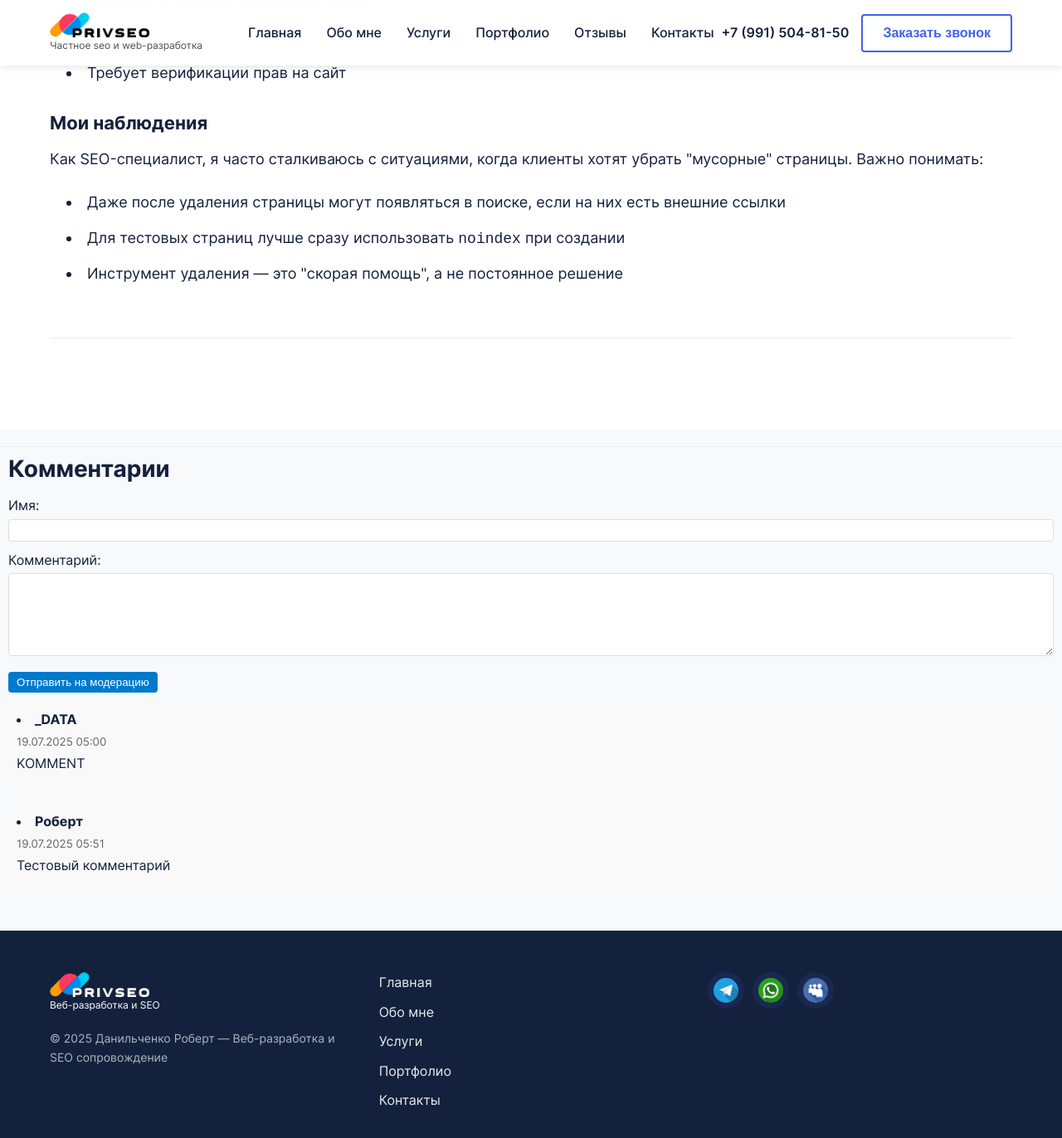
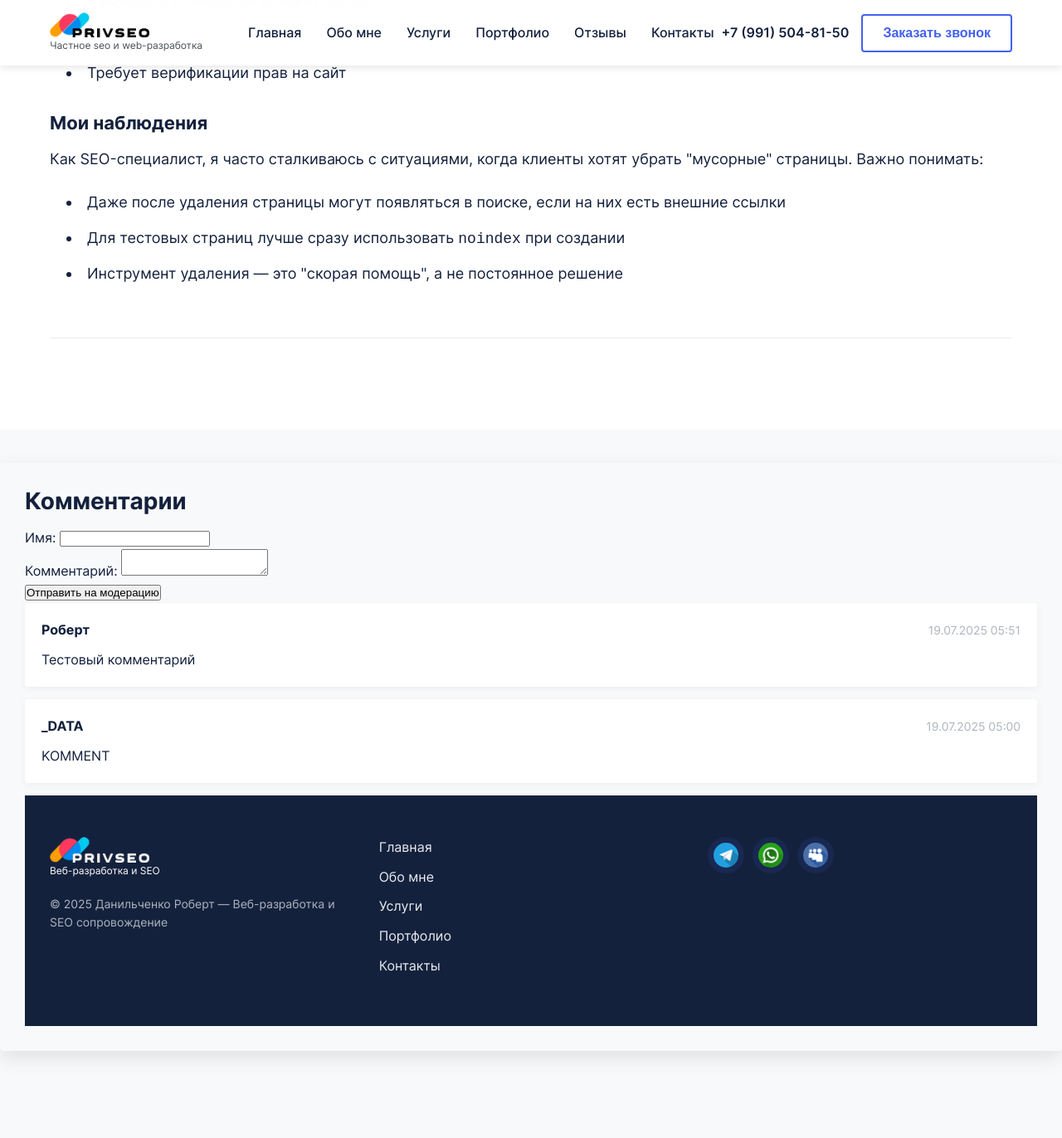
Before and after one commit to PrivateSeo/privateseo.github.io, a Jekyll site: the page built from _posts/news/2025-07-18-kak-udalit-stranitsy-iz-google--instruktsiya-ot-dzhona-myullera.md, in a window 1280 px wide and 1400 px high, scrolled down 1595 px. Shown: the top 1372 px of the window at 83% size. Built offline with Jekyll 4.4.1, drawn with Linux system fonts in a browser that asks for light colours; after the commit the page ends 2902 px from its top, so only the background shows below that.

Commit message:
оформление комментариев

```diff
--- a/_includes/comments.html
+++ b/_includes/comments.html
@@ -1,5 +1,5 @@
 
-<div id="comments-section">
+<div id="comments-section" itemscope itemtype="http://schema.org/UserComments">
     <h3>Комментарии</h3>
 
     <form id="comment-form">
@@ -15,24 +15,31 @@
         <button type="submit">Отправить на модерацию</button>
     </form>
 
-    <div id="comments-list">
-        <!-- Комментарии будут загружены здесь -->
-    </div>
-
   {% assign news_comments = site.data.comments[page.news_id] %}
   {% assign approved_comments = news_comments | where: "status", "approved" %}
+	 <div class="comments-list-wrapper">
 
   {% if approved_comments and approved_comments.size > 0 %}
-    <ul class="comments-list">
+
+
+
+
+
+    <ul class="comments-list" style="display: flex; flex-flow: column-reverse;">
       {% for comment in approved_comments %}
-        <li class="comment">
-          <strong>{{ comment.author }}</strong>
-          <small>{{ comment.date | date: "%d.%m.%Y %H:%M" }}</small>
-          <p>{{ comment.text }}</p>
+        <li class="comment" itemprop="comment" itemscope itemtype="http://schema.org/Comment">
+			<div class="comment-header">
+				<strong class="comment-author" itemprop="author">{{ comment.author }}</strong>
+				<time class="comment-date" itemprop="dateCreated" datetime="{{ comment.date | date: "%d.%m.%Y %H:%M" }}">{{ comment.date | date: "%d.%m.%Y %H:%M" }}</time>
+			</div>
+			<div class="comment-content" itemprop="text">
+				<p>{{ comment.text }}</p>
+			</div>
         </li>
       {% endfor %}
     </ul>
   {% else %}
+    </div>
     <p>Комментариев пока нет. Будьте первым!</p>
   {% endif %}
 
@@ -144,54 +151,120 @@ async function submitComment(comment) {
 
 <style>
 #comments-section {
-    margin: 2rem 0;
+    margin: 4rem 0;
+    padding: 3rem;
+    background-color: var(--light-color);
+    border-radius: var(--border-radius);
+    box-shadow: var(--box-shadow);
+}
+
+.comment-form {
+    margin-bottom: 3rem;
+    padding: 2rem;
+    background-color: white;
+    border-radius: var(--border-radius);
+}
+
+.form-group {
+    margin-bottom: 1.5rem;
+}
+
+.form-label {
+    display: block;
+    margin-bottom: 0.5rem;
+    font-weight: 500;
+    color: var(--dark-color);
+}
+
+.form-input,
+.form-textarea {
+    width: 100%;
     padding: 1rem;
-    border-top: 1px solid #eee;
+    border: 1px solid var(--gray-light);
+    border-radius: var(--border-radius);
+    font-family: 'Inter', sans-serif;
+    font-size: 1.6rem;
+    transition: var(--transition);
+}
+
+.form-input:focus,
+.form-textarea:focus {
+    outline: none;
+    border-color: var(--primary-color);
+    box-shadow: 0 0 0 3px rgba(67, 97, 238, 0.1);
+}
+
+.form-textarea {
+    min-height: 120px;
+    resize: vertical;
+}
+
+.comments-list {
+    list-style: none;
+    padding: 0;
+    margin: 0;
 }
 
 .comment {
-    margin: 1rem 0;
-    padding: 1rem;
-    background: #f9f9f9;
-    border-radius: 4px;
+    background-color: white;
+    padding: 2rem;
+    border-radius: var(--border-radius);
+    margin-bottom: 1.5rem;
+    box-shadow: 0 2px 10px rgba(0, 0, 0, 0.05);
+    transition: var(--transition);
 }
 
-.comment small {
-    color: #666;
-    display: block;
-    margin: 0.3rem 0;
+.comment:hover {
+    box-shadow: 0 5px 15px rgba(0, 0, 0, 0.1);
 }
 
-#comment-form div {
-    margin: 1rem 0;
+.comment-header {
+    display: flex;
+    justify-content: space-between;
+    align-items: center;
+    margin-bottom: 1rem;
+    flex-wrap: wrap;
 }
 
-#comment-form label {
-    display: block;
-    margin-bottom: 0.3rem;
+.comment-author {
+    font-size: 1.6rem;
+    color: var(--dark-color);
+    margin-right: 1rem;
 }
 
-#comment-form input, #comment-form textarea {
-    width: 100%;
-    padding: 0.5rem;
-    border: 1px solid #ddd;
-    border-radius: 4px;
+.comment-date {
+    font-size: 1.4rem;
+    color: var(--gray-medium);
 }
 
-#comment-form textarea {
-    min-height: 100px;
+.comment-content {
+    font-size: 1.6rem;
+    line-height: 1.6;
+    color: var(--dark-color);
 }
 
-#comment-form button {
-    background: #007acc;
-    color: white;
-    padding: 0.5rem 1rem;
-    border: none;
-    border-radius: 4px;
-    cursor: pointer;
+.comment-content p {
+    margin: 0;
 }
 
-#comment-form button:hover {
-    background: #0062a3;
+.no-comments {
+    text-align: center;
+    padding: 2rem;
+    color: var(--gray-medium);
+    font-size: 1.6rem;
 }
-</style>
+
+@media (max-width: 768px) {
+    #comments-section {
+        padding: 2rem;
+    }
+
+    .comment-header {
+        flex-direction: column;
+        align-items: flex-start;
+    }
+
+    .comment-date {
+        margin-top: 0.5rem;
+    }
+}</style>
```
